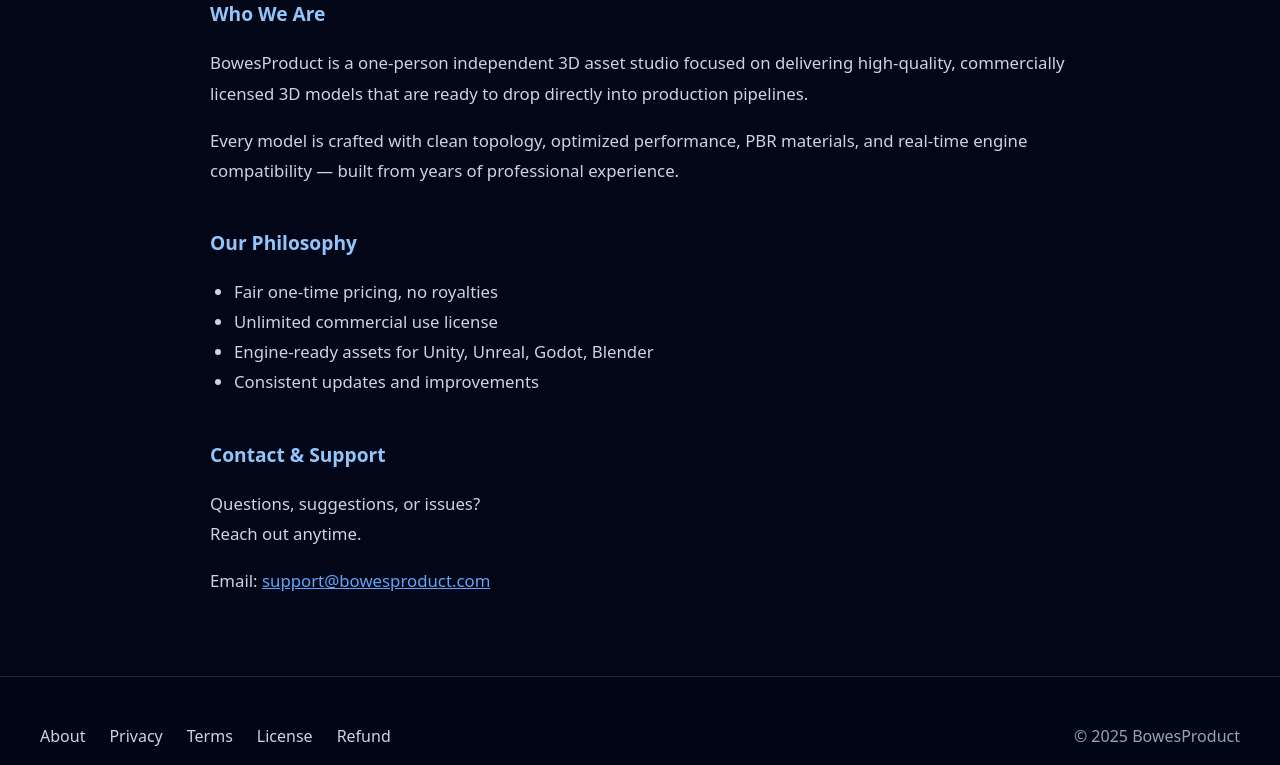
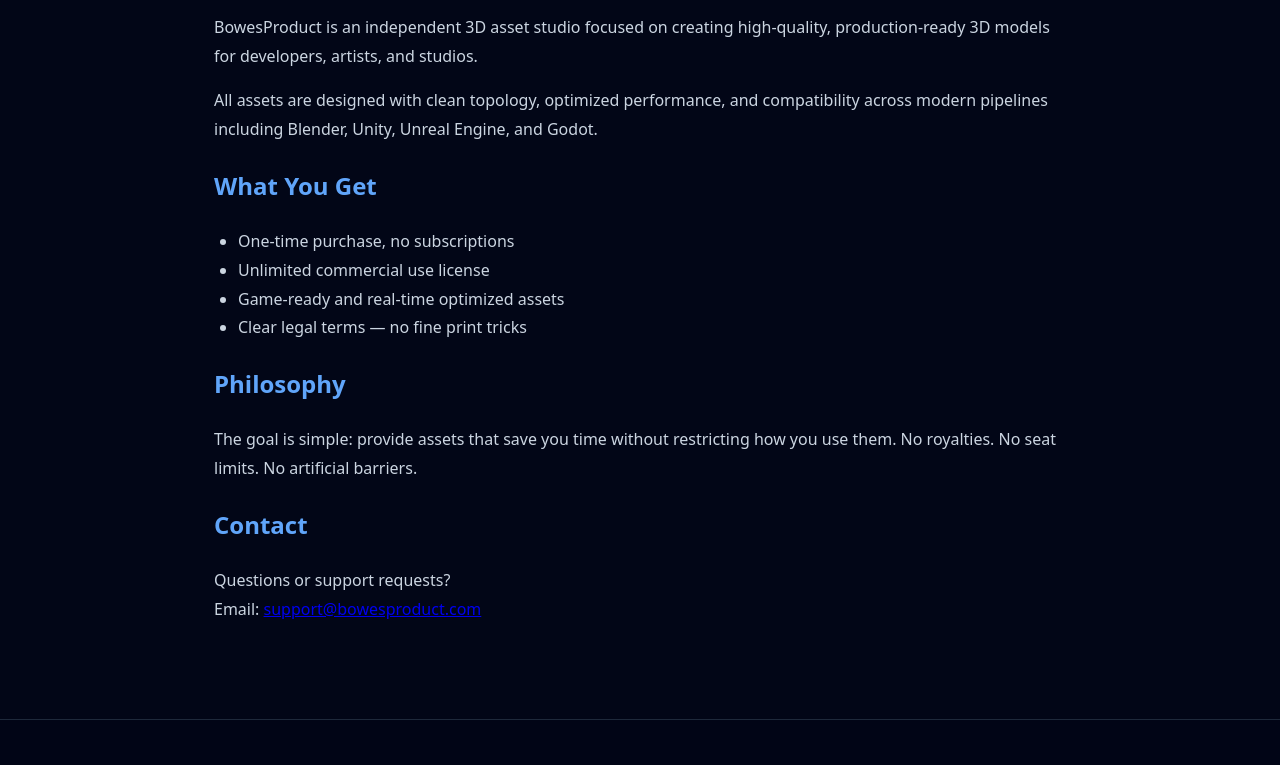
Before and after one commit to Dis513/BowesProduct, a plain HTML site: page about.html in a window 1280 px wide. Shown: the part 202-967 px from the top of the page. Drawn offline with Linux system fonts and the light colour scheme; no server answers.

Commit message:
Update about.html

```diff
--- a/about.html
+++ b/about.html
@@ -6,17 +6,24 @@
 <meta name="viewport" content="width=device-width, initial-scale=1.0">
 
 <style>
-/* ===== RESET ===== */
+/* ================= GLOBAL FIXES ================= */
 *, *::before, *::after { box-sizing: border-box; }
-html, body { margin: 0; overflow-x: hidden; }
+html, body { max-width: 100%; overflow-x: hidden; }
 
+/* ================= BASE ================= */
 body {
+  margin: 0;
   background: #020617;
   color: white;
   font-family: system-ui, sans-serif;
 }
 
-/* ===== HEADER ===== */
+/* ================= HEADINGS ================= */
+h1, h2, h3, h4, h5, h6 {
+  color: #60a5fa;
+}
+
+/* ================= HEADER ================= */
 .site-header {
   position: sticky;
   top: 0;
@@ -34,14 +41,12 @@
   justify-content: space-between;
 }
 
-/* ===== LEFT GROUP ===== */
 .header-left {
   display: flex;
   align-items: center;
   gap: 1.4rem;
 }
 
-/* ===== LOGO ===== */
 .logo a {
   font-size: 1.2rem;
   font-weight: 700;
@@ -49,7 +54,6 @@
   text-decoration: none;
 }
 
-/* ===== NAV ===== */
 .main-nav {
   display: flex;
   gap: 1.2rem;
@@ -59,6 +63,7 @@
   color: #e5e7eb;
   text-decoration: none;
   font-size: 0.9rem;
+  font-weight: 500;
 }
 
 .main-nav a:hover,
@@ -66,11 +71,13 @@
   color: #60a5fa;
 }
 
-/* ===== AUTH ===== */
+/* ================= AUTH ================= */
 .auth-stack {
   display: flex;
   flex-direction: column;
   align-items: center;
+  justify-content: flex-end;
+  height: 42px;
   gap: 0.15rem;
 }
 
@@ -86,50 +93,38 @@
   background: none;
   border: none;
   color: #e5e7eb;
+  font-size: 0.9rem;
   cursor: pointer;
+  padding: 0;
 }
 
 .login-btn:hover {
   color: #60a5fa;
 }
 
-/* ===== CONTENT ===== */
-.about-content {
+/* ================= CONTENT ================= */
+.content {
   max-width: 900px;
-  margin: 3rem auto;
-  padding: 0 1.25rem;
+  margin: 5rem auto;
+  padding: 0 1.5rem;
   line-height: 1.8;
 }
 
-.about-content h1 {
-  font-size: 1.8rem;
-  font-weight: 700;
-  margin-bottom: 2rem;
-  color: #e5e7eb;
+.content p,
+.content li {
+  color: #cbd5e1;
 }
 
-.about-content h2 {
-  color: #93c5fd;
-  margin-top: 2.5rem;
-  font-size: 1.2rem;
-}
-
-.about-content p,
-.about-content li {
-  color: #cbd5e1;
-  font-size: 1.05rem;
-}
-
-.about-content ul {
+.content ul {
   padding-left: 1.5rem;
 }
 
-/* ===== FOOTER ===== */
+/* ================= FOOTER ================= */
 .site-footer {
-  background: rgba(2,6,23,0.9);
+  background: rgba(2,6,23,0.95);
   border-top: 1px solid #1e293b;
   padding: 3rem 1rem;
-  margin-top: 5rem;
+  margin-top: 6rem;
 }
 
 .footer-inner {
@@ -138,6 +133,7 @@
   display: flex;
   justify-content: space-between;
   flex-wrap: wrap;
+  gap: 1.5rem;
 }
 
 .footer-nav {
@@ -167,12 +163,10 @@
 <!-- HEADER -->
 <header class="site-header">
   <div class="header-inner">
-
     <div class="header-left">
       <div class="logo">
         <a href="index.html">BowesProduct</a>
       </div>
-
       <nav class="main-nav">
         <a href="index.html">Home</a>
         <a href="models.html">Models</a>
@@ -184,43 +178,46 @@
       <img id="profilePic" alt="Profile">
       <button id="authBtn" class="login-btn">Login</button>
     </div>
-
   </div>
 </header>
 
 <!-- CONTENT -->
-<section class="about-content">
+<div class="content">
   <h1>About BowesProduct</h1>
 
-  <h2>Who We Are</h2>
   <p>
-    BowesProduct is a one-person independent 3D asset studio focused on delivering
-    high-quality, commercially licensed 3D models that are ready to drop directly
-    into production pipelines.
+    BowesProduct is an independent 3D asset studio focused on creating
+    high-quality, production-ready 3D models for developers, artists,
+    and studios.
   </p>
 
   <p>
-    Every model is crafted with clean topology, optimized performance, PBR materials,
-    and real-time engine compatibility — built from years of professional experience.
+    All assets are designed with clean topology, optimized performance,
+    and compatibility across modern pipelines including Blender,
+    Unity, Unreal Engine, and Godot.
   </p>
 
-  <h2>Our Philosophy</h2>
+  <h2>What You Get</h2>
   <ul>
-    <li>Fair one-time pricing, no royalties</li>
+    <li>One-time purchase, no subscriptions</li>
     <li>Unlimited commercial use license</li>
-    <li>Engine-ready assets for Unity, Unreal, Godot, Blender</li>
-    <li>Consistent updates and improvements</li>
+    <li>Game-ready and real-time optimized assets</li>
+    <li>Clear legal terms — no fine print tricks</li>
   </ul>
 
-  <h2>Contact & Support</h2>
+  <h2>Philosophy</h2>
   <p>
-    Questions, suggestions, or issues?<br>
-    Reach out anytime.
+    The goal is simple: provide assets that save you time without
+    restricting how you use them. No royalties. No seat limits.
+    No artificial barriers.
   </p>
+
+  <h2>Contact</h2>
   <p>
-    Email: <a href="mailto:support@bowesproduct.com" style="color:#60a5fa;">support@bowesproduct.com</a>
+    Questions or support requests?<br>
+    Email: <a href="mailto:support@bowesproduct.com">support@bowesproduct.com</a>
   </p>
-</section>
+</div>
 
 <!-- FOOTER -->
 <footer class="site-footer">
```
